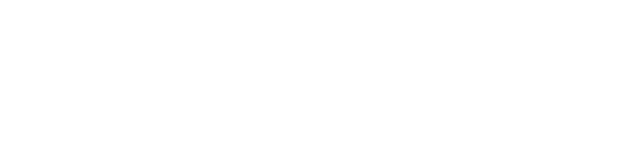
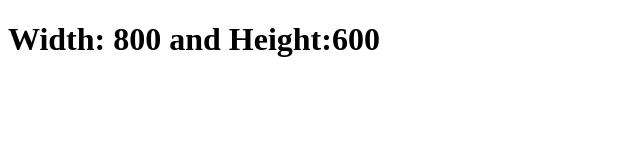
Before and after one commit to acciojob/screen-size-AffanShaikh100, a website: page main.html in a window 1280 px wide. Shown: the whole page, without its empty margins (0-640 px from the left). Drawn offline with Linux system fonts and the light colour scheme.

Commit message:
created a submission

```diff
--- a/main.html
+++ b/main.html
@@ -6,10 +6,17 @@
 	<link rel="stylesheet" href="styles.css">
 </head>
 
-<body>
+<body onload="getscreensize()">
 	<!-- the entire body must be written by student -->
+	<div>
+		<h1 id="sizeInfo" >
+
+		</h1>
+
+
+	</div>
     <script type="text/javascript" src="./script.js">
-</script>
+   </script>
 
 </body>
 
--- a/script.js
+++ b/script.js
@@ -1 +1,9 @@
 //your JS code here. If required.
+
+
+function getscreensize(){
+	let element = document.getElementById("sizeInfo");
+	let x = window.screen.width;
+	let y = window.screen.height;
+	element.innerText= "Width:" + " " + x + " " +"and"+ " "+ "Height:"+ y;
+}
```
